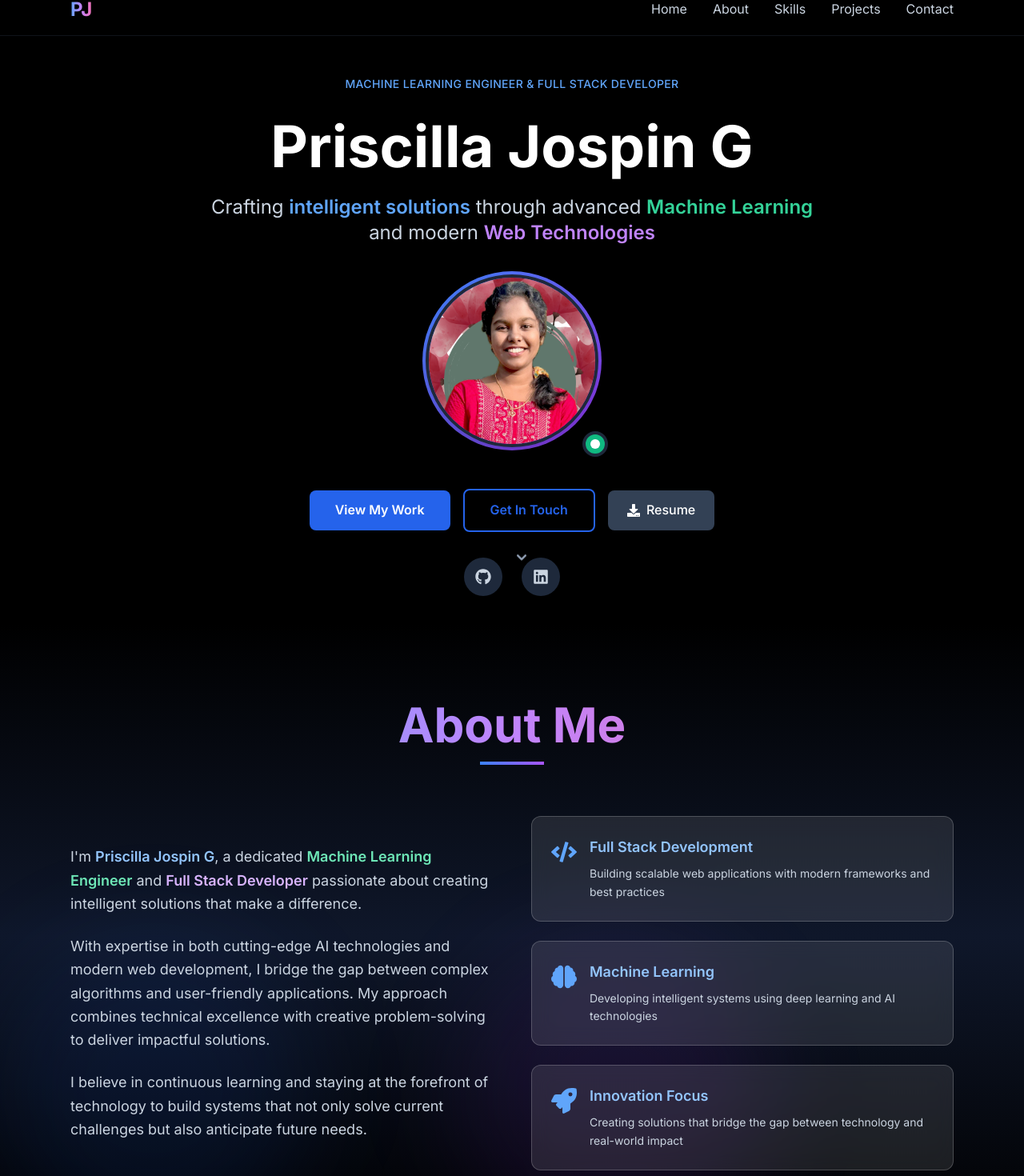
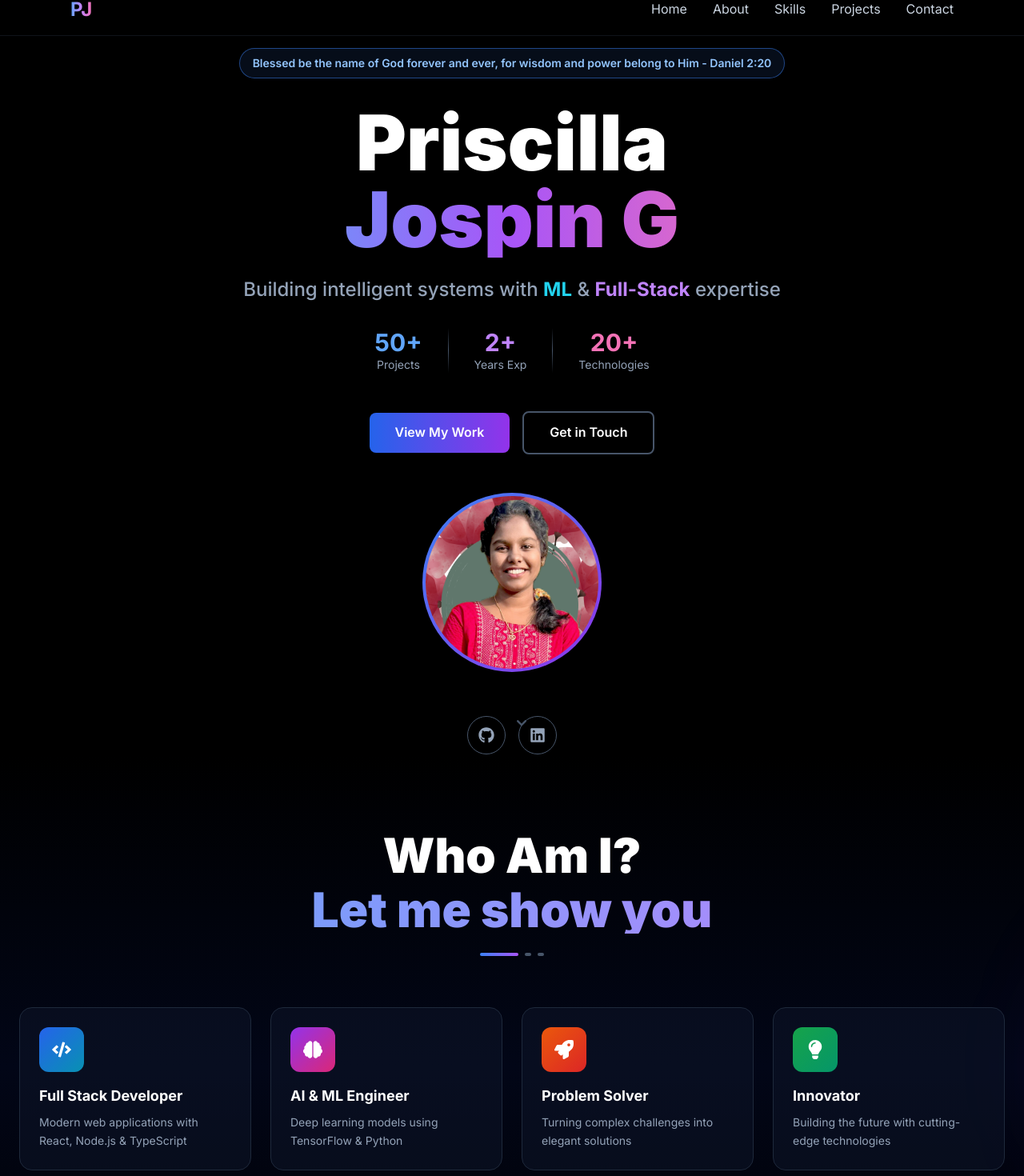
Before and after one commit to PriscillajospinG/upgraded-port, a React (Vite) app: page / in a window 1280 px wide. Shown: the part 20-1490 px from the top of the page at 80% size. Built offline with nearby package versions, Linux system fonts and the light colour scheme.

Commit message:
refactor: Update About and Hero components for improved layout and visual consistency

```diff
--- a/src/components/About.tsx
+++ b/src/components/About.tsx
@@ -1,127 +1,129 @@
 import { motion } from 'framer-motion';
-import { FaCode, FaBrain, FaRocket } from 'react-icons/fa';
+import { FaCode, FaBrain, FaRocket, FaLightbulb } from 'react-icons/fa';
 
 export default function About() {
-  const highlights = [
+  const features = [
     {
-      icon: <FaCode className="w-8 h-8" />,
-      title: 'Full Stack Development',
-      description:
-        'Building scalable web applications with modern frameworks and best practices',
+      icon: FaCode,
+      title: 'Full Stack Developer',
+      description: 'Modern web applications with React, Node.js & TypeScript',
+      gradient: 'from-blue-600 to-cyan-600',
     },
     {
-      icon: <FaBrain className="w-8 h-8" />,
-      title: 'Machine Learning',
-      description:
-        'Developing intelligent systems using deep learning and AI technologies',
+      icon: FaBrain,
+      title: 'AI & ML Engineer',
+      description: 'Deep learning models using TensorFlow & Python',
+      gradient: 'from-purple-600 to-pink-600',
     },
     {
-      icon: <FaRocket className="w-8 h-8" />,
-      title: 'Innovation Focus',
-      description:
-        'Creating solutions that bridge the gap between technology and real-world impact',
+      icon: FaRocket,
+      title: 'Problem Solver',
+      description: 'Turning complex challenges into elegant solutions',
+      gradient: 'from-orange-600 to-red-600',
+    },
+    {
+      icon: FaLightbulb,
+      title: 'Innovator',
+      description: 'Building the future with cutting-edge technologies',
+      gradient: 'from-green-600 to-emerald-600',
     },
   ];
 
   return (
     <section
       id="about"
-      className="py-24 relative bg-gradient-to-b from-black via-slate-900 to-black text-white overflow-hidden"
+      className="relative py-24 bg-gradient-to-b from-black via-slate-950 to-black text-white overflow-hidden"
     >
-      {/* Background decoration */}
+      {/* Background elements */}
       <div className="absolute inset-0 overflow-hidden pointer-events-none">
-        <div className="absolute top-1/2 left-0 w-96 h-96 bg-blue-600/10 rounded-full blur-3xl" />
-        <div className="absolute bottom-0 right-1/4 w-96 h-96 bg-purple-600/10 rounded-full blur-3xl" />
+        <div className="absolute top-1/4 -right-1/3 w-96 h-96 bg-purple-600/10 rounded-full blur-3xl" />
+        <div className="absolute -bottom-1/4 -left-1/3 w-96 h-96 bg-blue-600/10 rounded-full blur-3xl" />
       </div>
 
-      <div className="relative z-10 max-w-6xl mx-auto px-6">
+      <div className="relative z-10 max-w-7xl mx-auto px-6">
+        {/* Header */}
         <motion.div
           className="text-center mb-16"
-          initial={{ opacity: 0, y: 20 }}
+          initial={{ opacity: 0, y: -20 }}
           whileInView={{ opacity: 1, y: 0 }}
           transition={{ duration: 0.6 }}
           viewport={{ once: true }}
         >
-          <h2 className="text-5xl md:text-6xl font-bold mb-4 gradient-text">
-            About Me
+          <h2 className="text-5xl md:text-6xl font-black mb-4">
+            <span className="block text-white mb-2">Who Am I?</span>
+            <span className="block bg-gradient-to-r from-blue-400 to-purple-400 bg-clip-text text-transparent">
+              Let me show you
+            </span>
           </h2>
-          <div className="w-20 h-1 bg-gradient-to-r from-blue-500 to-purple-500 mx-auto"></div>
+          <div className="flex gap-2 justify-center mt-6">
+            <div className="w-12 h-1 bg-gradient-to-r from-blue-500 to-purple-500 rounded-full" />
+            <div className="w-2 h-1 bg-slate-600 rounded-full" />
+            <div className="w-2 h-1 bg-slate-600 rounded-full" />
+          </div>
         </motion.div>
 
-        <div className="grid lg:grid-cols-2 gap-12 items-center">
-          {/* Text Content */}
-          <motion.div
-            className="space-y-6"
-            initial={{ opacity: 0, x: -50 }}
-            whileInView={{ opacity: 1, x: 0 }}
-            transition={{ duration: 0.8 }}
-            viewport={{ once: true }}
-          >
-            <p className="text-lg leading-relaxed text-slate-300 hover:text-slate-100 transition-colors">
-              I'm{' '}
-              <span className="text-blue-300 font-semibold">
-                Priscilla Jospin G
-              </span>
-              , a dedicated{' '}
-              <span className="text-emerald-300 font-semibold">
-                Machine Learning Engineer
-              </span>{' '}
-              and{' '}
-              <span className="text-purple-300 font-semibold">
-                Full Stack Developer
-              </span>{' '}
-              passionate about creating intelligent solutions that make a
-              difference.
-            </p>
-            <p className="text-lg leading-relaxed text-slate-300 hover:text-slate-100 transition-colors">
-              With expertise in both cutting-edge AI technologies and modern web
-              development, I bridge the gap between complex algorithms and
-              user-friendly applications. My approach combines technical
-              excellence with creative problem-solving to deliver impactful
-              solutions.
-            </p>
-            <p className="text-lg leading-relaxed text-slate-300 hover:text-slate-100 transition-colors">
-              I believe in continuous learning and staying at the forefront of
-              technology to build systems that not only solve current challenges
-              but also anticipate future needs.
-            </p>
-          </motion.div>
-
-          {/* Highlights Cards */}
-          <motion.div
-            className="space-y-6"
-            initial={{ opacity: 0, x: 50 }}
-            whileInView={{ opacity: 1, x: 0 }}
-            transition={{ duration: 0.8, delay: 0.2 }}
-            viewport={{ once: true }}
-          >
-            {highlights.map((item, index) => (
+        {/* Features Grid */}
+        <div className="grid md:grid-cols-2 lg:grid-cols-4 gap-6">
+          {features.map((feature, index) => {
+            const Icon = feature.icon;
+            return (
               <motion.div
                 key={index}
-                className="group glass-effect rounded-xl p-6 hover:border-blue-400/80 transition-all duration-300"
+                className="group relative overflow-hidden rounded-2xl bg-slate-900/50 border border-slate-800 hover:border-slate-700 p-6 transition-all duration-300"
                 initial={{ opacity: 0, y: 20 }}
                 whileInView={{ opacity: 1, y: 0 }}
-                transition={{ duration: 0.6, delay: 0.1 * index }}
+                transition={{ delay: index * 0.1, duration: 0.5 }}
                 viewport={{ once: true }}
-                whileHover={{ y: -4 }}
+                whileHover={{ y: -8 }}
               >
-                <div className="flex items-start space-x-4">
-                  <div className="text-blue-400 mt-1 transform group-hover:scale-110 transition-transform duration-300">
-                    {item.icon}
-                  </div>
-                  <div>
-                    <h3 className="text-lg font-semibold text-blue-300 group-hover:text-blue-200 transition-colors mb-2">
-                      {item.title}
-                    </h3>
-                    <p className="text-slate-300 text-sm leading-relaxed">
-                      {item.description}
-                    </p>
-                  </div>
+                {/* Gradient background on hover */}
+                <div
+                  className={`absolute inset-0 bg-gradient-to-br ${feature.gradient} opacity-0 group-hover:opacity-5 transition-opacity duration-300`}
+                />
+
+                {/* Content */}
+                <div className="relative z-10">
+                  <motion.div
+                    className={`w-14 h-14 rounded-xl bg-gradient-to-br ${feature.gradient} flex items-center justify-center mb-4 group-hover:scale-110 transition-transform duration-300`}
+                  >
+                    <Icon className="w-6 h-6 text-white" />
+                  </motion.div>
+
+                  <h3 className="text-lg font-bold text-white mb-2 group-hover:text-blue-300 transition-colors">
+                    {feature.title}
+                  </h3>
+                  <p className="text-sm text-slate-400 group-hover:text-slate-300 transition-colors leading-relaxed">
+                    {feature.description}
+                  </p>
                 </div>
+
+                {/* Border glow effect */}
+                <div className="absolute inset-0 rounded-2xl opacity-0 group-hover:opacity-100 transition-opacity duration-300 pointer-events-none bg-gradient-to-br from-blue-500/20 to-purple-500/20" />
               </motion.div>
-            ))}
-          </motion.div>
+            );
+          })}
         </div>
+
+        {/* CTA */}
+        <motion.div
+          className="mt-16 text-center"
+          initial={{ opacity: 0, y: 20 }}
+          whileInView={{ opacity: 1, y: 0 }}
+          transition={{ delay: 0.4, duration: 0.6 }}
+          viewport={{ once: true }}
+        >
+          <p className="text-slate-300 text-lg mb-6">
+            Let's collaborate and build something amazing together
+          </p>
+          <motion.a
+            href="#contact"
+            className="inline-block px-8 py-3 bg-gradient-to-r from-blue-600 to-purple-600 rounded-lg font-semibold text-white hover:shadow-lg hover:shadow-blue-500/50 transition-all duration-300"
+            whileHover={{ scale: 1.05 }}
+            whileTap={{ scale: 0.95 }}
+          >
+            Start a Conversation
+          </motion.a>
+        </motion.div>
       </div>
     </section>
   );
--- a/src/components/Hero.tsx
+++ b/src/components/Hero.tsx
@@ -1,167 +1,211 @@
 import { motion } from 'framer-motion';
-import { FaGithub, FaLinkedin, FaDownload } from 'react-icons/fa';
+import { FaGithub, FaLinkedin } from 'react-icons/fa';
 import { HiChevronDown } from 'react-icons/hi';
 import profile from '../assets/profile.png';
 
 export default function Hero() {
+  const containerVariants = {
+    hidden: { opacity: 0 },
+    visible: {
+      opacity: 1,
+      transition: {
+        staggerChildren: 0.2,
+        delayChildren: 0.1,
+      },
+    },
+  };
+
+  const textVariants = {
+    hidden: { opacity: 0, y: 20 },
+    visible: { opacity: 1, y: 0, transition: { duration: 0.8 } },
+  };
+
   return (
     <section
       id="hero"
       className="relative min-h-screen flex flex-col items-center justify-center text-center overflow-hidden px-6 bg-black pt-20"
     >
-      {/* Animated gradient orbs background */}
+      {/* Animated grid background */}
       <div className="absolute inset-0 overflow-hidden -z-10">
+        <div className="absolute inset-0 bg-[linear-gradient(90deg,transparent_24%,rgba(59,130,246,.05)_25%,rgba(59,130,246,.05)_26%,transparent_27%,transparent_74%,rgba(59,130,246,.05)_75%,rgba(59,130,246,.05)_76%,transparent_77%,transparent),linear-gradient(0deg,transparent_24%,rgba(59,130,246,.05)_25%,rgba(59,130,246,.05)_26%,transparent_27%,transparent_74%,rgba(59,130,246,.05)_75%,rgba(59,130,246,.05)_76%,transparent_77%,transparent)] bg-[length:50px_50px]" />
+
+        {/* Animated gradient spheres */}
         <motion.div
-          className="absolute top-0 -left-1/3 w-96 h-96 bg-blue-600/15 rounded-full blur-3xl"
-          animate={{ y: [0, 50, 0] }}
-          transition={{ duration: 8, repeat: Infinity }}
+          className="absolute top-10 left-10 w-80 h-80 bg-gradient-to-r from-blue-600/20 to-purple-600/10 rounded-full blur-3xl"
+          animate={{
+            x: [0, 30, 0],
+            y: [0, 30, 0],
+          }}
+          transition={{ duration: 12, repeat: Infinity, ease: 'easeInOut' }}
         />
         <motion.div
-          className="absolute -bottom-1/4 right-0 w-96 h-96 bg-purple-600/15 rounded-full blur-3xl"
-          animate={{ y: [0, -50, 0] }}
-          transition={{ duration: 8, repeat: Infinity, delay: 2 }}
-        />
-        <motion.div
-          className="absolute top-1/3 left-1/4 w-72 h-72 bg-cyan-600/10 rounded-full blur-3xl"
-          animate={{ x: [0, 100, 0] }}
-          transition={{ duration: 10, repeat: Infinity }}
+          className="absolute bottom-10 right-10 w-80 h-80 bg-gradient-to-l from-cyan-600/20 to-pink-600/10 rounded-full blur-3xl"
+          animate={{
+            x: [0, -30, 0],
+            y: [0, -30, 0],
+          }}
+          transition={{
+            duration: 14,
+            repeat: Infinity,
+            ease: 'easeInOut',
+            delay: 1,
+          }}
         />
       </div>
 
       <motion.div
-        className="relative z-10 max-w-5xl mx-auto"
-        initial={{ opacity: 0 }}
-        animate={{ opacity: 1 }}
-        transition={{ staggerChildren: 0.2, delayChildren: 0.3 }}
+        className="relative z-10 max-w-6xl mx-auto"
+        variants={containerVariants}
+        initial="hidden"
+        animate="visible"
       >
-        {/* Professional Introduction */}
-        <motion.div
-          className="mb-8"
-          initial={{ opacity: 0, y: 20 }}
-          animate={{ opacity: 1, y: 0 }}
-          transition={{ duration: 0.6 }}
-        >
-          <p className="text-blue-400 text-sm font-medium tracking-wide uppercase mb-2">
-            Machine Learning Engineer & Full Stack Developer
-          </p>
+        {/* Badge */}
+        <motion.div className="inline-block mb-8" variants={textVariants}>
+          <div className="px-4 py-2 border border-blue-500/50 rounded-full bg-blue-500/10 backdrop-blur-sm">
+            <p className="text-sm font-semibold text-blue-300">
+              Blessed be the name of God forever and ever, for wisdom and power
+              belong to Him - Daniel 2:20
+            </p>
+          </div>
         </motion.div>
 
-        {/* Name */}
+        {/* Main Title with gradient */}
         <motion.h1
-          className="text-4xl md:text-6xl lg:text-7xl font-bold text-white mb-6 leading-tight"
-          initial={{ opacity: 0, y: -20 }}
-          animate={{ opacity: 1, y: 0 }}
-          transition={{ duration: 0.8, delay: 0.2 }}
+          className="text-5xl sm:text-6xl md:text-7xl lg:text-8xl font-black mb-6 leading-tight"
+          variants={textVariants}
         >
-          Priscilla Jospin G
+          <span className="block text-white">Priscilla</span>
+          <span className="block bg-gradient-to-r from-blue-400 via-purple-500 to-pink-400 bg-clip-text text-transparent">
+            Jospin G
+          </span>
         </motion.h1>
 
-        {/* Professional Tagline */}
+        {/* Subtitle with typing effect */}
         <motion.p
-          className="text-xl md:text-2xl text-slate-300 max-w-3xl mx-auto leading-relaxed mb-8"
-          initial={{ opacity: 0 }}
-          animate={{ opacity: 1 }}
-          transition={{ delay: 0.4, duration: 0.8 }}
+          className="text-lg md:text-2xl text-slate-400 max-w-3xl mx-auto mb-8 leading-relaxed font-medium"
+          variants={textVariants}
         >
-          Crafting{' '}
-          <span className="text-blue-400 font-semibold">
-            intelligent solutions
-          </span>{' '}
-          through advanced{' '}
-          <span className="text-emerald-400 font-semibold">
-            Machine Learning
-          </span>{' '}
-          and modern{' '}
-          <span className="text-purple-400 font-semibold">
-            Web Technologies
-          </span>
+          Building intelligent systems with{' '}
+          <span className="text-cyan-400 font-bold">ML</span> &{' '}
+          <span className="text-purple-400 font-bold">Full-Stack</span>{' '}
+          expertise
         </motion.p>
 
-        {/* Profile Picture - Professional Style */}
+        {/* Stats row */}
         <motion.div
-          className="mb-10"
-          initial={{ scale: 0.8, opacity: 0 }}
-          animate={{ scale: 1, opacity: 1 }}
-          transition={{ delay: 0.6, duration: 0.8 }}
+          className="flex flex-wrap justify-center gap-8 mb-12"
+          variants={textVariants}
         >
+          <div className="group">
+            <p className="text-3xl font-bold text-blue-400">50+</p>
+            <p className="text-sm text-slate-400 group-hover:text-slate-300 transition-colors">
+              Projects
+            </p>
+          </div>
+          <div className="w-px bg-gradient-to-b from-transparent via-slate-600 to-transparent" />
+          <div className="group">
+            <p className="text-3xl font-bold text-purple-400">2+</p>
+            <p className="text-sm text-slate-400 group-hover:text-slate-300 transition-colors">
+              Years Exp
+            </p>
+          </div>
+          <div className="w-px bg-gradient-to-b from-transparent via-slate-600 to-transparent" />
+          <div className="group">
+            <p className="text-3xl font-bold text-pink-400">20+</p>
+            <p className="text-sm text-slate-400 group-hover:text-slate-300 transition-colors">
+              Technologies
+            </p>
+          </div>
+        </motion.div>
+
+        {/* CTA Buttons */}
+        <motion.div
+          className="flex flex-col sm:flex-row gap-4 justify-center items-center mb-12"
+          variants={textVariants}
+        >
+          <motion.a
+            href="#projects"
+            className="group relative px-8 py-3 font-semibold text-white overflow-hidden rounded-lg"
+            whileHover={{ scale: 1.05 }}
+            whileTap={{ scale: 0.95 }}
+          >
+            <div className="absolute inset-0 bg-gradient-to-r from-blue-600 to-purple-600 transition-all duration-300 group-hover:shadow-lg group-hover:shadow-blue-500/50" />
+            <span className="relative">View My Work</span>
+          </motion.a>
+
+          <motion.a
+            href="#contact"
+            className="group px-8 py-3 font-semibold text-white border-2 border-slate-600 rounded-lg hover:border-blue-500/80 transition-all duration-300"
+            whileHover={{ scale: 1.05 }}
+            whileTap={{ scale: 0.95 }}
+          >
+            Get in Touch
+          </motion.a>
+        </motion.div>
+
+        {/* Profile Image Section */}
+        <motion.div className="relative mb-12" variants={textVariants}>
           <div className="relative inline-block">
-            <div className="w-48 h-48 md:w-56 md:h-56 rounded-full bg-gradient-to-br from-blue-500 to-purple-600 p-1">
+            {/* Animated border */}
+            <motion.div
+              className="absolute inset-0 rounded-full bg-gradient-to-r from-blue-600 to-purple-600 p-1 opacity-0 group-hover:opacity-100 transition-opacity duration-300"
+              animate={{
+                boxShadow: [
+                  '0 0 20px rgba(59, 130, 246, 0.3)',
+                  '0 0 40px rgba(168, 85, 247, 0.5)',
+                  '0 0 20px rgba(59, 130, 246, 0.3)',
+                ],
+              }}
+              transition={{ duration: 3, repeat: Infinity }}
+            />
+            <div className="relative w-48 h-48 md:w-56 md:h-56 rounded-full bg-gradient-to-br from-blue-500 to-purple-600 p-1">
               <img
                 src={profile}
-                alt="Priscilla Jospin G - Professional Photo"
-                className="w-full h-full rounded-full object-cover border-4 border-slate-800 shadow-2xl"
+                alt="Priscilla Jospin"
+                className="w-full h-full rounded-full object-cover"
               />
-            </div>
-            <div className="absolute -bottom-2 -right-2 w-8 h-8 bg-emerald-500 rounded-full border-4 border-slate-800 flex items-center justify-center">
-              <div className="w-3 h-3 bg-white rounded-full"></div>
             </div>
           </div>
         </motion.div>
 
-        {/* Professional Action Buttons */}
+        {/* Social Links */}
         <motion.div
-          className="flex flex-col sm:flex-row gap-4 justify-center items-center mb-8"
-          initial={{ opacity: 0, y: 20 }}
-          animate={{ opacity: 1, y: 0 }}
-          transition={{ delay: 0.8, duration: 0.6 }}
+          className="flex gap-4 justify-center"
+          variants={textVariants}
         >
-          <a
-            href="#projects"
-            className="px-8 py-3 bg-blue-600 hover:bg-blue-700 text-white font-semibold rounded-lg shadow-lg hover:shadow-xl transition-all duration-300 transform hover:scale-105"
-          >
-            View My Work
-          </a>
-          <a
-            href="#contact"
-            className="px-8 py-3 border-2 border-blue-600 text-blue-600 hover:bg-blue-600 hover:text-white font-semibold rounded-lg transition-all duration-300"
-          >
-            Get In Touch
-          </a>
-          <a
-            href="/Priscilla-Resume.pdf"
-            download="Priscilla-Jospin-Resume.pdf"
-            className="px-6 py-3 bg-slate-700 hover:bg-slate-600 text-white font-medium rounded-lg transition-all duration-300 flex items-center gap-2"
-          >
-            <FaDownload className="w-4 h-4" />
-            Resume
-          </a>
-        </motion.div>
-
-        {/* Professional Social Links */}
-        <motion.div
-          className="flex gap-6 justify-center"
-          initial={{ opacity: 0 }}
-          animate={{ opacity: 1 }}
-          transition={{ delay: 1, duration: 0.6 }}
-        >
-          <a
-            href="https://github.com/PriscillajospinG"
-            target="_blank"
-            rel="noopener noreferrer"
-            className="w-12 h-12 bg-slate-800 hover:bg-slate-700 rounded-full flex items-center justify-center text-slate-300 hover:text-white transition-all duration-300 hover:scale-110"
-            aria-label="GitHub Profile"
-          >
-            <FaGithub className="w-5 h-5" />
-          </a>
-          <a
-            href="https://www.linkedin.com/in/priscilla-jospin-g-a52799295/"
-            target="_blank"
-            rel="noopener noreferrer"
-            className="w-12 h-12 bg-slate-800 hover:bg-blue-600 rounded-full flex items-center justify-center text-slate-300 hover:text-white transition-all duration-300 hover:scale-110"
-            aria-label="LinkedIn Profile"
-          >
-            <FaLinkedin className="w-5 h-5" />
-          </a>
+          {[
+            {
+              icon: FaGithub,
+              href: 'https://github.com/PriscillajospinG',
+              label: 'GitHub',
+            },
+            {
+              icon: FaLinkedin,
+              href: 'https://www.linkedin.com/in/priscilla-jospin-g-a52799295/',
+              label: 'LinkedIn',
+            },
+          ].map((social, index) => (
+            <motion.a
+              key={index}
+              href={social.href}
+              target="_blank"
+              rel="noopener noreferrer"
+              className="w-12 h-12 rounded-full border border-slate-600 flex items-center justify-center text-slate-400 hover:text-blue-400 hover:border-blue-400 transition-all duration-300"
+              whileHover={{ scale: 1.2, y: -5 }}
+              aria-label={social.label}
+            >
+              <social.icon className="w-5 h-5" />
+            </motion.a>
+          ))}
         </motion.div>
 
         {/* Scroll Indicator */}
         <motion.div
           className="absolute bottom-8 left-1/2 transform -translate-x-1/2"
-          initial={{ opacity: 0, y: 10 }}
-          animate={{ opacity: 1, y: 0 }}
-          transition={{ delay: 1.2, duration: 0.6 }}
+          animate={{ y: [0, 10, 0] }}
+          transition={{ duration: 2, repeat: Infinity }}
         >
-          <HiChevronDown className="w-6 h-6 text-slate-400 animate-bounce" />
+          <HiChevronDown className="w-6 h-6 text-slate-600" />
         </motion.div>
       </motion.div>
     </section>
```
